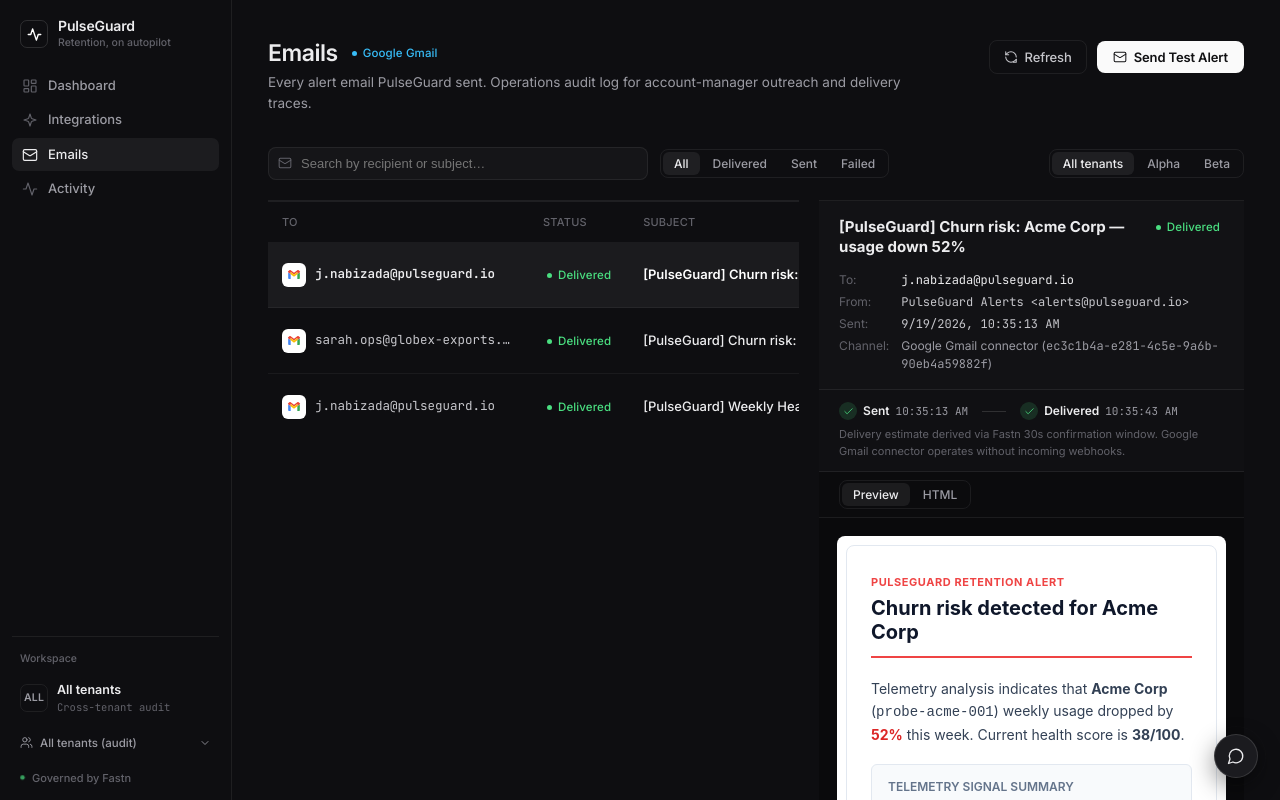
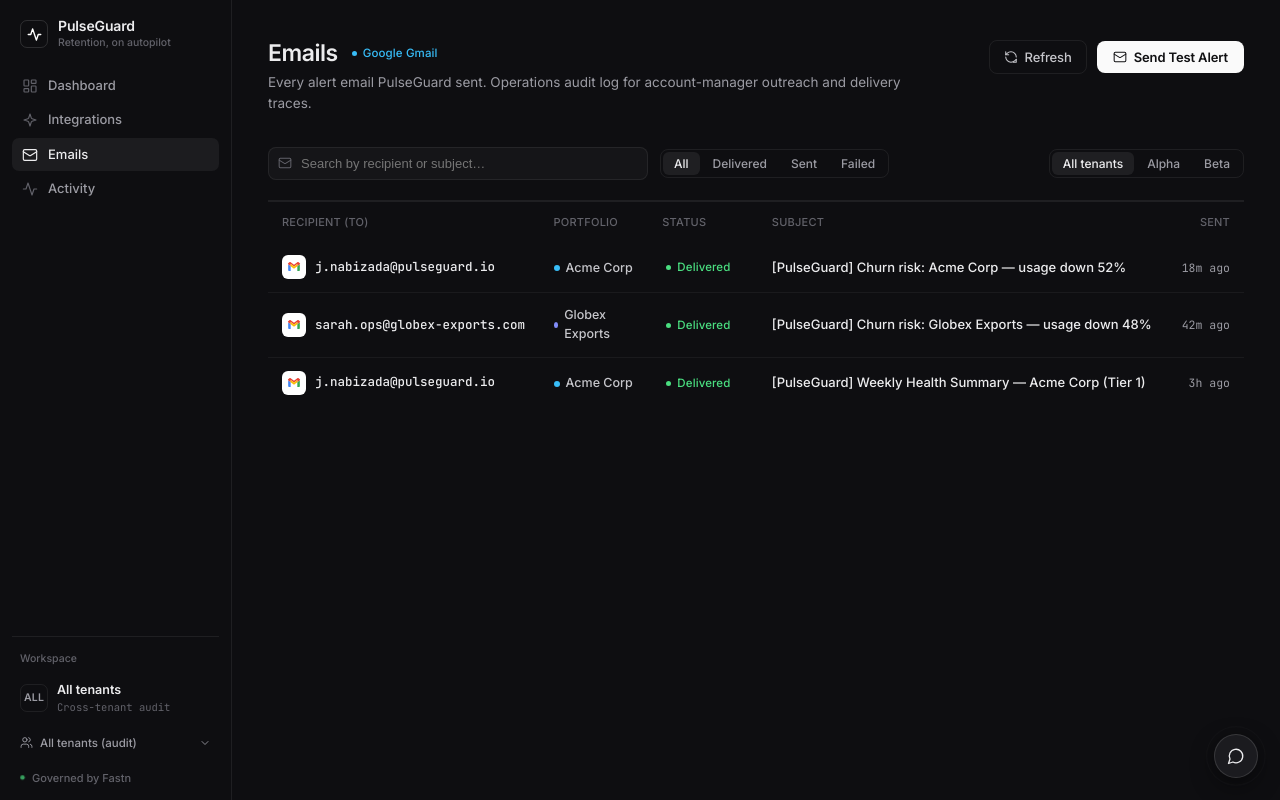
Before and after one commit to jamshidnabizada7-boop/PULSEGUARD-, a Next.js app in the folder pulseguard-app/: page /emails in a window 1280 px wide. Shown: the top 800 px of the page. Built offline with nearby package versions, Linux system fonts and the light colour scheme.

Commit message:
feat(emails): full-width table layout with decoupled reader modal and clean visual email preview

```diff
--- a/pulseguard-app/app/emails/page.jsx
+++ b/pulseguard-app/app/emails/page.jsx
@@ -6,7 +6,6 @@
   IconMail,
   IconRefresh,
   IconCheck,
-  IconCopy,
   IconZap,
   IconSpinner,
   IconArrowUpRight,
@@ -34,10 +33,17 @@
   const [filter, setFilter] = useState('all'); // 'all' | 'delivered' | 'sent' | 'failed'
   const [search, setSearch] = useState('');
   const [selectedEmail, setSelectedEmail] = useState(null);
-  const [activeTab, setActiveTab] = useState('preview'); // 'preview' | 'html'
-  const [copied, setCopied] = useState(false);
   const [simulating, setSimulating] = useState(false);
   const [mounted, setMounted] = useState(false);
+
+  useEffect(() => {
+    if (!selectedEmail) return;
+    const onKey = (e) => {
+      if (e.key === 'Escape') setSelectedEmail(null);
+    };
+    window.addEventListener('keydown', onKey);
+    return () => window.removeEventListener('keydown', onKey);
+  }, [selectedEmail]);
 
   const syncTenantFromUrl = useCallback(() => {
     setTenant(tenantFromSearch('all'));
@@ -65,11 +71,10 @@
       const data = await res.json();
       if (data.ok && Array.isArray(data.emails)) {
         setEmails(data.emails);
-        // Automatically select the first email if none is selected
+        // If an email is currently open in the reader modal, keep it synced
         setSelectedEmail((prev) => {
-          if (!prev) return data.emails[0] || null;
-          const found = data.emails.find((e) => e.id === prev.id);
-          return found || data.emails[0] || null;
+          if (!prev) return null;
+          return data.emails.find((e) => e.id === prev.id) || null;
         });
       }
     } catch (e) {
@@ -88,15 +93,6 @@
   const handleTenantChange = (next) => {
     setTenant(next);
     pushTenant(next);
-  };
-
-  const handleCopyHtml = () => {
-    if (!selectedEmail?.html) return;
-    if (typeof navigator !== 'undefined' && navigator.clipboard) {
-      navigator.clipboard.writeText(selectedEmail.html);
-      setCopied(true);
-      setTimeout(() => setCopied(false), 2000);
-    }
   };
 
   const handleSimulateSend = async () => {
@@ -285,17 +281,15 @@
           </div>
         </div>
 
-        {/* Main Content Area: Split View Table + Detail Pane */}
-        <div className={`email-split-layout ${!selectedEmail ? 'no-detail' : ''}`}>
-          {/* Email Table Card */}
+        {/* Full-Width Email Log Table Card */}
         <div className="card email-table-card" style={{ padding: 0, overflow: 'hidden' }}>
           {loading ? (
-              <div style={{ padding: 24, textAlign: 'center', color: 'var(--muted)', fontSize: 13 }}>
+            <div style={{ padding: 48, textAlign: 'center', color: 'var(--muted)', fontSize: 13 }}>
               <IconSpinner size={18} />
               <div style={{ marginTop: 8 }}>Loading email log…</div>
             </div>
           ) : emails.length === 0 ? (
-              <div className="empty-state" style={{ padding: '48px 24px' }}>
+            <div className="empty-state" style={{ padding: '64px 24px' }}>
               <span className="empty-icon">
                 <IconMail size={24} />
               </span>
@@ -320,10 +314,11 @@
               <table className="email-table">
                 <thead>
                   <tr>
-                      <th style={{ width: '32%' }}>TO</th>
-                      <th style={{ width: '18%' }}>STATUS</th>
+                    <th style={{ width: '28%' }}>RECIPIENT (TO)</th>
+                    <th style={{ width: '16%' }}>PORTFOLIO</th>
+                    <th style={{ width: '14%' }}>STATUS</th>
                     <th>SUBJECT</th>
-                      <th style={{ width: '16%', textAlign: 'right' }}>SENT</th>
+                    <th style={{ width: '14%', textAlign: 'right' }}>SENT</th>
                   </tr>
                 </thead>
                 <tbody>
@@ -331,6 +326,7 @@
                     const isSelected = selectedEmail?.id === e.id;
                     const statusClass =
                       e.status === 'delivered' ? 'ok' : e.status === 'failed' ? 'risk' : 'healthy';
+                    const t = getTenant(e.tenant);
 
                     return (
                       <tr
@@ -360,17 +356,39 @@
                               className="mono"
                               style={{
                                 fontSize: 12.5,
-                                  color: isSelected ? 'var(--text)' : 'var(--text-dim)',
-                                  fontWeight: isSelected ? 600 : 400,
+                                color: 'var(--text)',
+                                fontWeight: 500,
                                 whiteSpace: 'nowrap',
                                 overflow: 'hidden',
                                 textOverflow: 'ellipsis',
-                                  maxWidth: 200,
+                                maxWidth: 220,
                               }}
                             >
                               {e.to}
                             </span>
                           </div>
+                        </td>
+                        <td>
+                          <span
+                            style={{
+                              fontSize: 12.5,
+                              color: 'var(--text-dim)',
+                              fontWeight: 500,
+                              display: 'inline-flex',
+                              alignItems: 'center',
+                              gap: 6,
+                            }}
+                          >
+                            <span
+                              style={{
+                                width: 6,
+                                height: 6,
+                                borderRadius: '50%',
+                                background: e.tenant === 'tenant-beta' ? '#818cf8' : '#38bdf8',
+                              }}
+                            />
+                            {t ? t.company : (e.tenant || 'Enterprise')}
+                          </span>
                         </td>
                         <td>
                           <span className={`badge ${statusClass}`} style={{ textTransform: 'capitalize' }}>
@@ -381,13 +399,13 @@
                         <td>
                           <div
                             style={{
-                                color: isSelected ? '#FFFFFF' : 'var(--text)',
-                                fontWeight: isSelected ? 600 : 450,
+                              color: 'var(--text)',
+                              fontWeight: 450,
                               fontSize: 13,
                               whiteSpace: 'nowrap',
                               overflow: 'hidden',
                               textOverflow: 'ellipsis',
-                                maxWidth: 280,
+                              maxWidth: 380,
                             }}
                             title={e.subject}
                           >
@@ -412,29 +430,19 @@
           )}
         </div>
 
-          {/* Email Detail Pane */}
+        {/* Decoupled Email Reader Modal Overlay — Clean visual rendering, no HTML/code tabs */}
         {selectedEmail && (
-            <div className="card email-detail-card" style={{ padding: 0, overflow: 'hidden' }}>
-              {/* Detail Header */}
           <div
-                style={{
-                  padding: '16px 20px',
-                  borderBottom: '1px solid var(--line)',
-                  background: 'rgba(255, 255, 255, 0.02)',
+            className="email-modal-backdrop"
+            onClick={(ev) => {
+              if (ev.target === ev.currentTarget) setSelectedEmail(null);
             }}
           >
-                <div style={{ display: 'flex', justifyContent: 'space-between', alignItems: 'flex-start', gap: 10 }}>
-                  <h3
-                    style={{
-                      fontSize: 15,
-                      fontWeight: 650,
-                      color: 'var(--text)',
-                      marginBottom: 6,
-                      lineHeight: 1.35,
-                    }}
-                  >
-                    {selectedEmail.subject}
-                  </h3>
+            <div className="email-modal-panel" role="dialog" aria-modal="true">
+              {/* Modal Header */}
+              <div className="email-modal-header">
+                <div>
+                  <div style={{ display: 'flex', alignItems: 'center', gap: 10, marginBottom: 6 }}>
                     <span
                       className={`badge ${
                         selectedEmail.status === 'delivered'
@@ -448,41 +456,58 @@
                       <span className="badge-dot" />
                       {selectedEmail.status}
                     </span>
+                    <span className="mono muted" style={{ fontSize: 11.5 }}>
+                      ID: {selectedEmail.id}
+                    </span>
+                  </div>
+                  <h2
+                    style={{
+                      fontSize: 16,
+                      fontWeight: 650,
+                      color: 'var(--text)',
+                      margin: 0,
+                      lineHeight: 1.35,
+                    }}
+                  >
+                    {selectedEmail.subject}
+                  </h2>
+                </div>
+                <button
+                  className="btn ghost sm"
+                  onClick={() => setSelectedEmail(null)}
+                  aria-label="Close modal"
+                  style={{ padding: '6px 10px', color: 'var(--muted)', borderRadius: 6 }}
+                >
+                  <IconX size={16} />
+                </button>
               </div>
 
-                <div
-                  style={{
-                    display: 'grid',
-                    gridTemplateColumns: 'auto 1fr',
-                    gap: '4px 12px',
-                    fontSize: 12,
-                    color: 'var(--muted)',
-                    marginTop: 8,
-                  }}
-                >
-                  <span style={{ color: 'var(--muted-dark)' }}>To:</span>
-                  <span className="mono" style={{ color: 'var(--text)' }}>
+              {/* Modal Metadata Bar */}
+              <div className="email-modal-meta">
+                <div className="email-modal-meta-row">
+                  <span className="email-modal-meta-label">To:</span>
+                  <span className="mono" style={{ color: 'var(--text)', fontWeight: 550 }}>
                     {selectedEmail.to}
                   </span>
-                  <span style={{ color: 'var(--muted-dark)' }}>From:</span>
+                </div>
+                <div className="email-modal-meta-row">
+                  <span className="email-modal-meta-label">From:</span>
                   <span className="mono" style={{ color: 'var(--text-dim)' }}>
                     {selectedEmail.from || 'PulseGuard Alerts <alerts@pulseguard.io>'}
                   </span>
-                  <span style={{ color: 'var(--muted-dark)' }}>Sent:</span>
+                </div>
+                <div className="email-modal-meta-row">
+                  <span className="email-modal-meta-label">Sent:</span>
                   <span className="mono" style={{ color: 'var(--text-dim)' }}>
                     {selectedEmail.sentAt ? new Date(selectedEmail.sentAt).toLocaleString() : 'N/A'}
-                  </span>
-                  <span style={{ color: 'var(--muted-dark)' }}>Channel:</span>
-                  <span>
-                    Google Gmail connector (<code className="mono">ec3c1b4a-e281-4c5e-9a6b-90eb4a59882f</code>)
                   </span>
                 </div>
               </div>
 
-              {/* Delivery Stepper */}
+              {/* Delivery Stepper: Sent -> Delivered/Failed */}
               <div
                 style={{
-                  padding: '12px 20px',
+                  padding: '12px 22px',
                   borderBottom: '1px solid var(--line)',
                   background: 'rgba(255, 255, 255, 0.01)',
                   fontSize: 12,
@@ -565,96 +590,41 @@
                 </div>
 
                 <div style={{ fontSize: 11, color: 'var(--muted-dark)' }}>
-                  Delivery estimate derived via Fastn 30s confirmation window. Google Gmail connector
-                  operates without incoming webhooks.
+                  Delivery confirmation tracked via Fastn workflow dispatch window.
                 </div>
               </div>
 
-              {/* Tabs: Preview vs HTML */}
-              <div
-                style={{
-                  display: 'flex',
-                  justifyContent: 'space-between',
-                  alignItems: 'center',
-                  padding: '8px 20px',
-                  borderBottom: '1px solid var(--line)',
-                  background: 'rgba(0, 0, 0, 0.2)',
-                }}
-              >
-                <div className="seg">
-                  <button
-                    className={`seg-btn ${activeTab === 'preview' ? 'active' : ''}`}
-                    onClick={() => setActiveTab('preview')}
-                  >
-                    Preview
-                  </button>
-                  <button
-                    className={`seg-btn ${activeTab === 'html' ? 'active' : ''}`}
-                    onClick={() => setActiveTab('html')}
-                  >
-                    HTML
-                  </button>
-                </div>
-
-                {activeTab === 'html' && (
-                  <button className="btn ghost sm" onClick={handleCopyHtml}>
-                    {copied ? (
-                      <>
-                        <IconCheck size={12} style={{ color: 'var(--ok)' }} />
-                        <span>Copied</span>
-                      </>
-                    ) : (
-                      <>
-                        <IconCopy size={12} />
-                        <span>Copy HTML</span>
-                      </>
-                    )}
-                  </button>
-                )}
-              </div>
-
-              {/* Tab Body */}
-              <div style={{ padding: 18, background: '#0a0a0c' }}>
-                {activeTab === 'preview' ? (
+              {/* Modal Body: Clean Rendered Visual Email in White Card Iframe — NO HTML tab, NO raw markup */}
+              <div className="email-modal-body">
                 <iframe
                   srcDoc={selectedEmail.html}
-                    title="Email Preview"
+                  title="Email Reader"
                   sandbox="allow-same-origin allow-popups"
                   style={{
                     width: '100%',
-                      height: 420,
-                      border: '1px solid var(--line)',
+                    height: '460px',
+                    border: '1px solid rgba(255, 255, 255, 0.08)',
                     borderRadius: 8,
                     background: '#FFFFFF',
                     display: 'block',
                   }}
                 />
-                ) : (
-                  <pre
-                    style={{
-                      margin: 0,
-                      padding: 16,
-                      background: '#0e0e11',
-                      border: '1px solid var(--line)',
-                      borderRadius: 8,
-                      color: 'var(--accent-light)',
-                      fontFamily: 'ui-monospace, monospace',
-                      fontSize: 12,
-                      lineHeight: 1.6,
-                      maxHeight: 420,
-                      overflowY: 'auto',
-                      whiteSpace: 'pre-wrap',
-                      wordBreak: 'break-word',
-                    }}
-                  >
-                    {selectedEmail.html}
-                  </pre>
-                )}
+              </div>
+
+              {/* Modal Footer */}
+              <div className="email-modal-footer">
+                <div style={{ display: 'flex', alignItems: 'center', gap: 8, fontSize: 12, color: 'var(--muted)' }}>
+                  <BrandLogo name="gmail" size={14} />
+                  <span>Dispatched via Fastn Google Gmail connector</span>
+                </div>
+                <button className="btn ghost sm" onClick={() => setSelectedEmail(null)}>
+                  Close
+                </button>
+              </div>
             </div>
           </div>
         )}
       </div>
-      </div>
     </main>
   );
 }
--- a/pulseguard-app/app/globals.css
+++ b/pulseguard-app/app/globals.css
@@ -1753,46 +1753,105 @@
   margin-top: auto;
 }
 
-/* ============ Emails Page (Resend-Style Split View) ============ */
-.email-split-layout {
-  display: grid;
-  grid-template-columns: minmax(0, 1.25fr) minmax(0, 1fr);
-  gap: 20px;
-  align-items: start;
-}
-.email-split-layout.no-detail {
-  grid-template-columns: 1fr;
-}
-@media (max-width: 1024px) {
-  .email-split-layout {
-    grid-template-columns: 1fr;
-  }
-}
-
+/* ============ Emails Page (Full-Width Log + Focused Reader Modal) ============ */
 .email-table {
   width: 100%;
   border-collapse: collapse;
 }
 
 .email-row {
-  transition: background 0.1s ease;
+  transition: background 0.12s ease;
 }
 
 .email-row:hover {
-  background: rgba(255, 255, 255, 0.035);
+  background: rgba(255, 255, 255, 0.04);
 }
 
 .email-row.selected {
-  background: rgba(255, 255, 255, 0.055);
+  background: rgba(255, 255, 255, 0.06);
 }
 
 .email-table-card {
-  min-height: 420px;
-}
-
-.email-detail-card {
-  position: sticky;
-  top: 24px;
+  min-height: 480px;
+  width: 100%;
+}
+
+/* Focused Email Reader Modal (Decoupled from page layout) */
+.email-modal-backdrop {
+  position: fixed;
+  inset: 0;
+  background: rgba(0, 0, 0, 0.78);
+  backdrop-filter: blur(8px);
+  z-index: 1000;
+  display: flex;
+  align-items: center;
+  justify-content: center;
+  padding: 20px;
+  animation: fadeInModal 0.18s ease-out;
+}
+
+.email-modal-panel {
+  background: #121316;
+  border: 1px solid rgba(255, 255, 255, 0.12);
+  border-radius: 14px;
+  width: 100%;
+  max-width: 680px;
+  max-height: 90vh;
+  display: flex;
+  flex-direction: column;
+  box-shadow: 0 24px 60px -12px rgba(0, 0, 0, 0.8);
+  overflow: hidden;
+  animation: scaleUpModal 0.18s cubic-bezier(0.16, 1, 0.3, 1);
+}
+
+.email-modal-header {
+  padding: 18px 22px;
+  border-bottom: 1px solid var(--line);
+  background: rgba(255, 255, 255, 0.02);
+  display: flex;
+  justify-content: space-between;
+  align-items: flex-start;
+  gap: 16px;
+}
+
+.email-modal-meta {
+  padding: 12px 22px;
+  background: rgba(0, 0, 0, 0.25);
+  border-bottom: 1px solid var(--line);
+  display: flex;
+  flex-direction: column;
+  gap: 5px;
+  font-size: 12.5px;
+}
+
+.email-modal-meta-row {
+  display: flex;
+  align-items: center;
+  gap: 10px;
+}
+
+.email-modal-meta-label {
+  width: 55px;
+  color: var(--muted);
+  font-weight: 500;
+  flex-shrink: 0;
+}
+
+.email-modal-body {
+  padding: 20px 22px;
+  background: #09090b;
+  overflow-y: auto;
+  flex: 1;
+}
+
+.email-modal-footer {
+  padding: 14px 22px;
+  border-top: 1px solid var(--line);
+  background: rgba(255, 255, 255, 0.015);
+  display: flex;
+  justify-content: space-between;
+  align-items: center;
+  gap: 12px;
 }
 
 /* ============ Assistant Tool-Call Approval Cards & Controls ============ */
```
Lines whose indentation alone changed are shown as unchanged.
